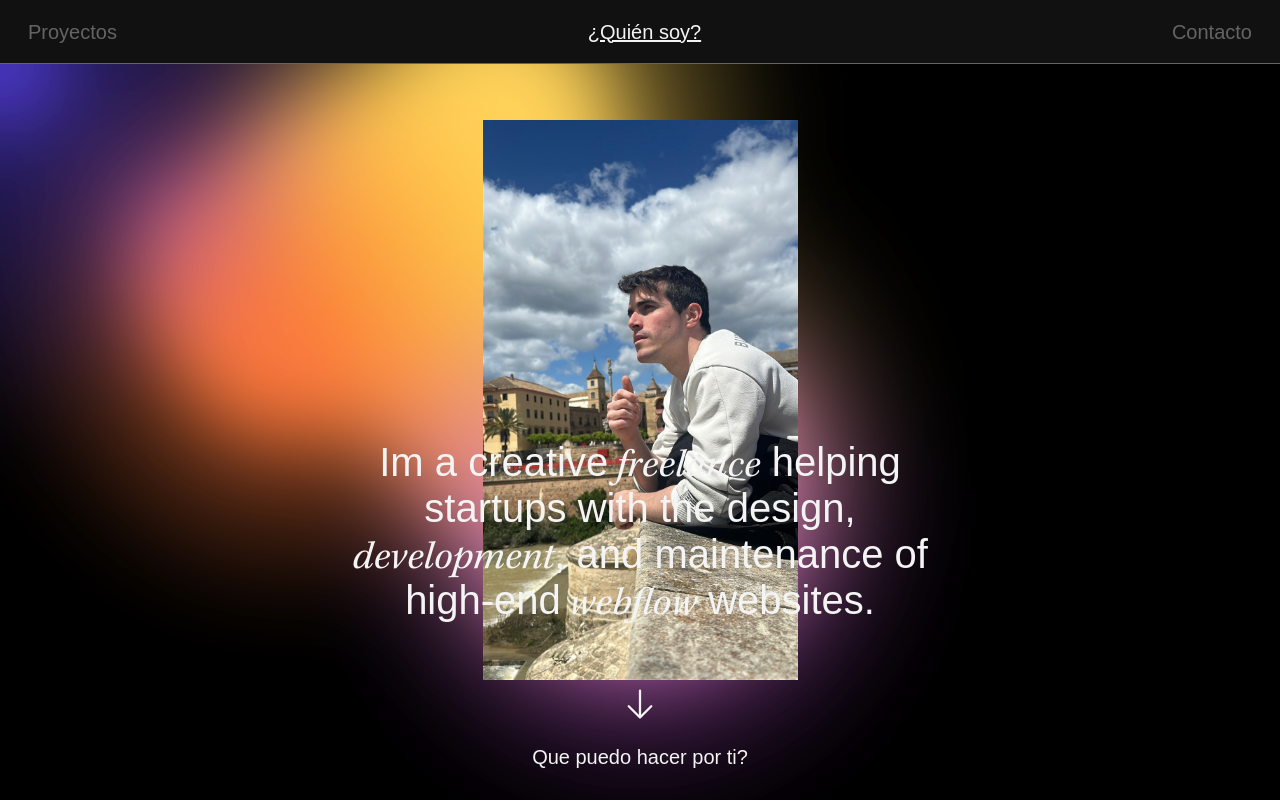
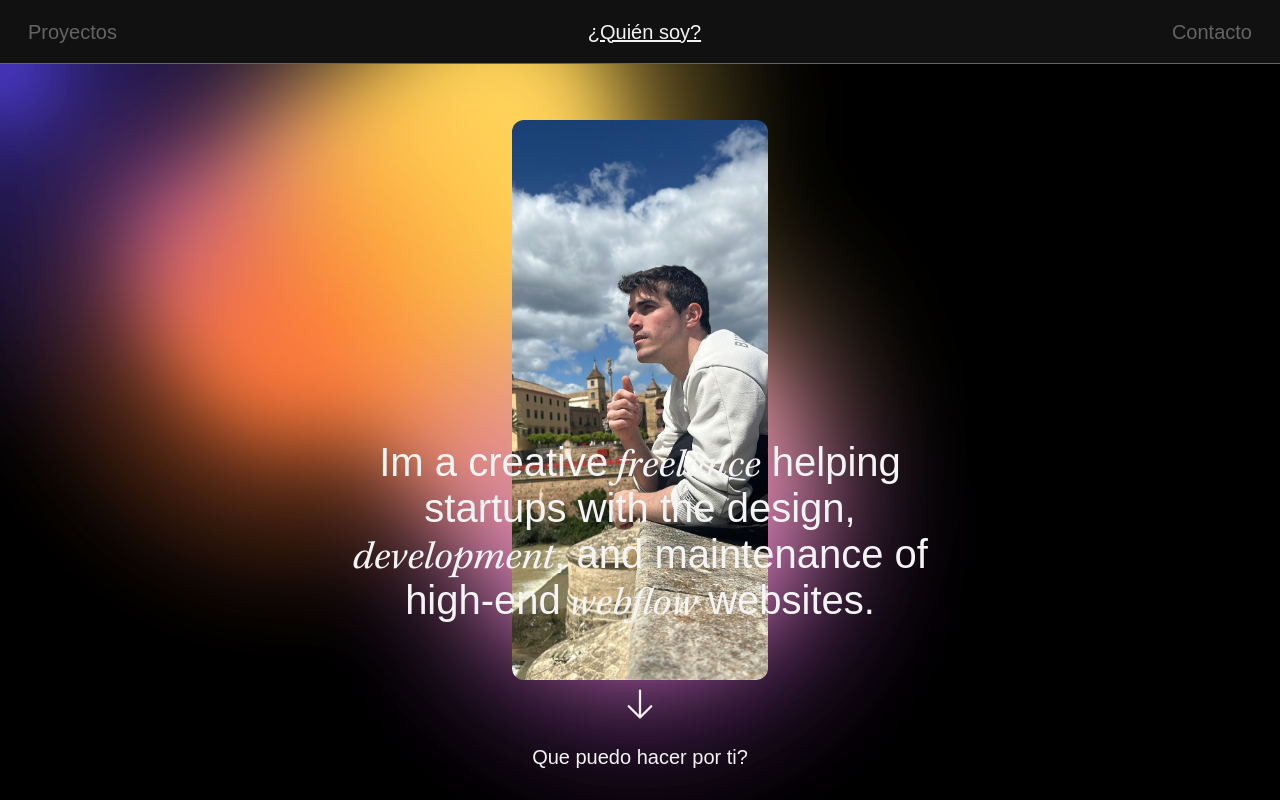
Before and after one commit to toni770/portfolio-toni, a Next.js app: page /about in a window 1280 px wide. Shown: the top 800 px of the page. Built offline with nearby package versions, Linux system fonts and the light colour scheme; a web font is replaced by a local one.

Commit message:
About photo fix

```diff
--- a/app/about/page.tsx
+++ b/app/about/page.tsx
@@ -11,13 +11,13 @@ const About = () => {
     <div className="flex flex-col justify-between w-full ">
       <div className="flex flex-col justify-end items-center pt-7 flex-1 min-h-[calc(100vh)] md:min-h-[calc(100vh-4rem)] px-7 py-7">
         <AnimatedBackground />
-        <div className="absolute top-0 mt-20 md:mt-30 z-[-1] rounded-xl w-[70%] h-[60%] md:h-[70%] ">
+        <div className="absolute top-0 mt-20 md:mt-30 z-[-1] rounded-xl w-[20%] h-[60%] md:h-[70%] ">
           <Image
             src="/foto.jpeg"
             alt="Toni"
             fill
             priority
-            className="object-contain"
+            className="object-cover rounded-xl"
           />
         </div>
         <h1 className="text-4xl md:text-5xl w-[80%] md:w-[50%] text-center mb-10 md:mb-15">
--- a/app/components/ProjectDetail.tsx
+++ b/app/components/ProjectDetail.tsx
@@ -51,7 +51,7 @@ const ProjectDetail = ({
             {project.link && (
               <div className="flex gap-2 items-center py-2 order-1 md:order-2">
                 <LinkIcon className="w-5 h-5" />
-                <a href={project.link} className="underline">
+                <a href={project.link} className="underline" target="_blank">
                   {project.link}
                 </a>
               </div>
```
